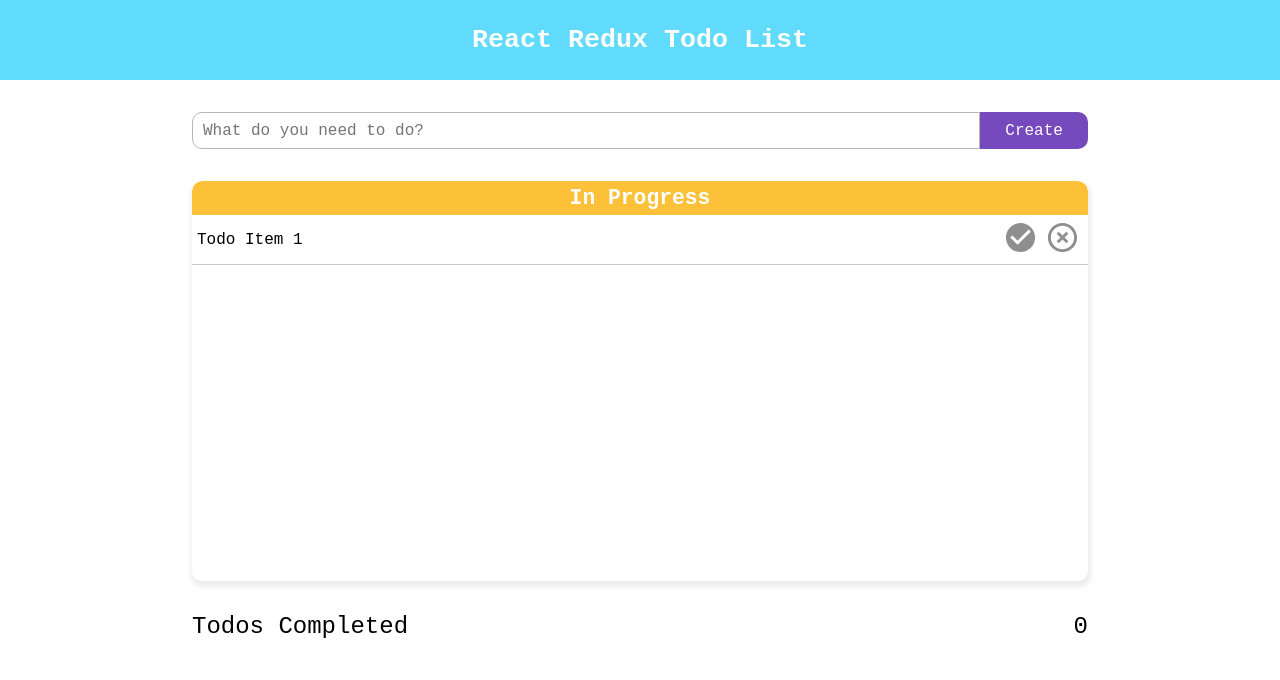
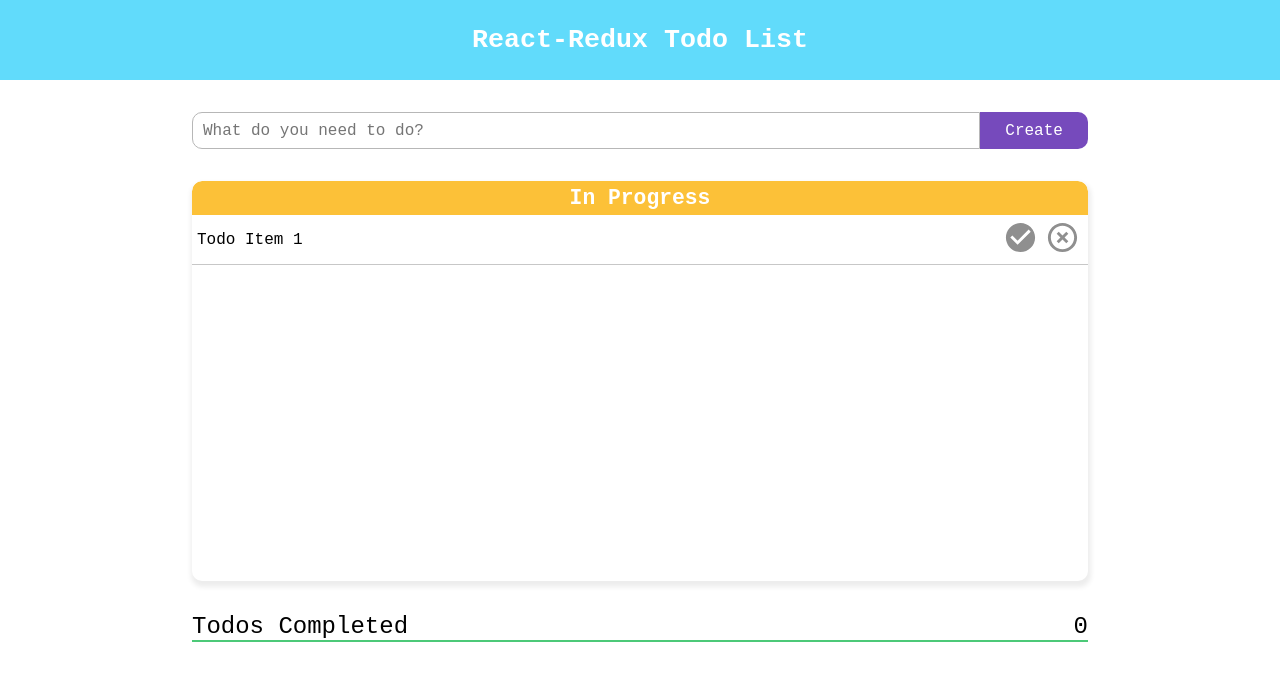
Before and after one commit to shadeemerhi/redux-tutorial-js, a React (Create React App) app: page / in a window 1280 px wide. Shown: the top 680 px of the page. Built offline with nearby package versions, Linux system fonts and the light colour scheme.

Commit message:
minor styling changes

```diff
--- a/src/App.js
+++ b/src/App.js
@@ -1,4 +1,4 @@
-import React, { useState, useEffect } from 'react';
+import React from 'react';
 import './styles/App.css';
 
 import { useSelector } from 'react-redux';
@@ -6,7 +6,6 @@
 import Header from './components/Header';
 import AddTodo from './components/AddTodo';
 import Todos from './components/Todos';
-// import CompletedTodos from './components/CompletedTodos';
 
 
 function App() {
--- a/src/components/Header.js
+++ b/src/components/Header.js
@@ -4,7 +4,7 @@
 const Header = () => {
   return (
     <div className="Header">
-      <p>React Redux Todo List</p>
+      <p>React-Redux Todo List</p>
     </div>
   )
 }
--- a/src/styles/App.css
+++ b/src/styles/App.css
@@ -20,6 +20,7 @@
   display: flex;
   justify-content: space-between;
   margin-top: 2rem;
+  border-bottom: 2px solid #4cc978;
 }
 
 .counter-container p {
```
